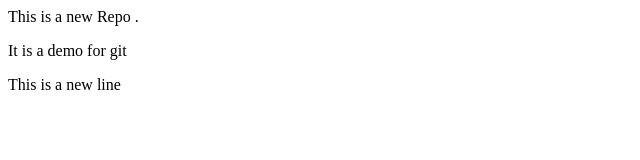
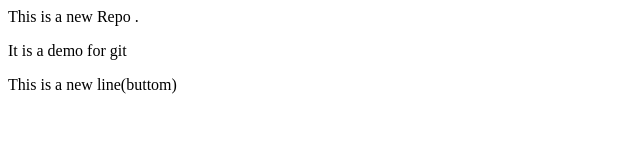
Before and after one commit to Ysudhanshujii/LocalRepo, a plain HTML site: page index.html in a window 1280 px wide. Shown: the full height of the page, 0-640 px from the left. Drawn offline with Linux system fonts and the light colour scheme.

Commit message:
add buttom

```diff
--- a/index.html
+++ b/index.html
@@ -1,3 +1,3 @@
 <p> This is a new Repo . </p>
 <p> It is a demo for git </p>
-<p> This is a new line </p>
+<p> This is a new line(buttom) </p>
```
